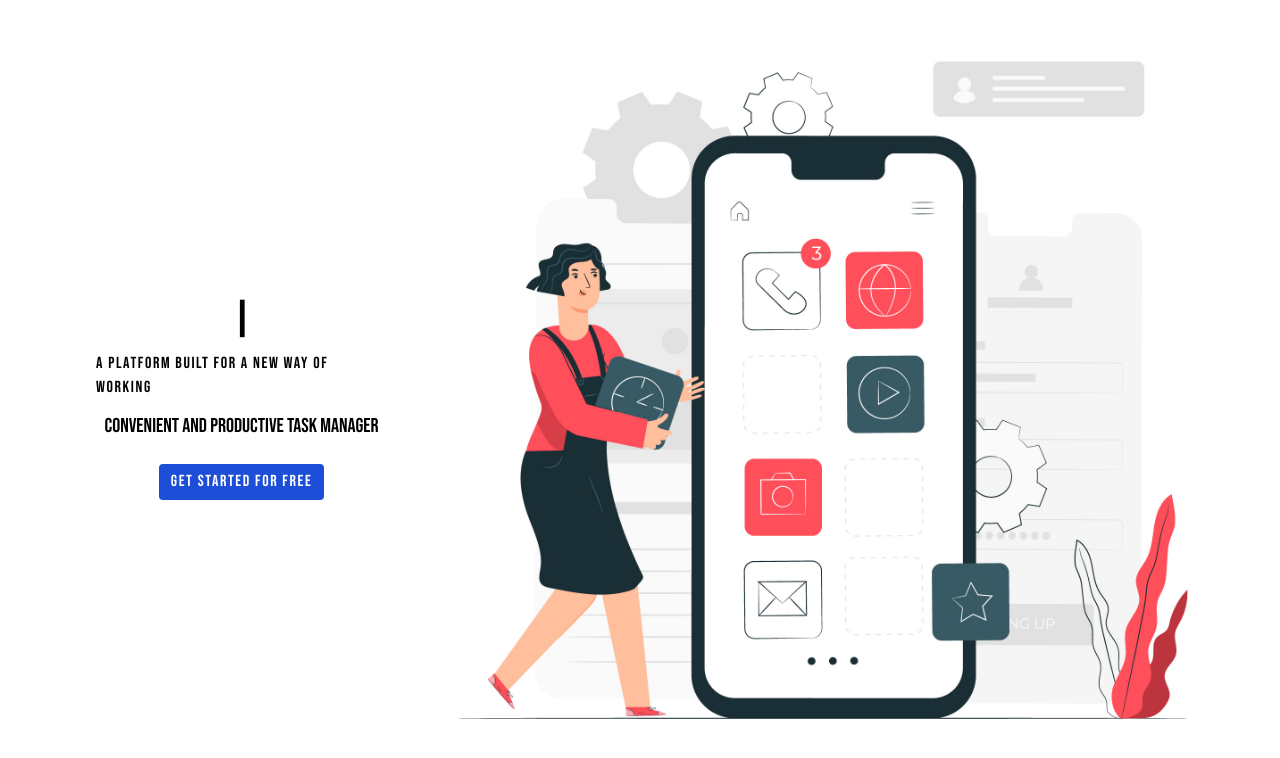
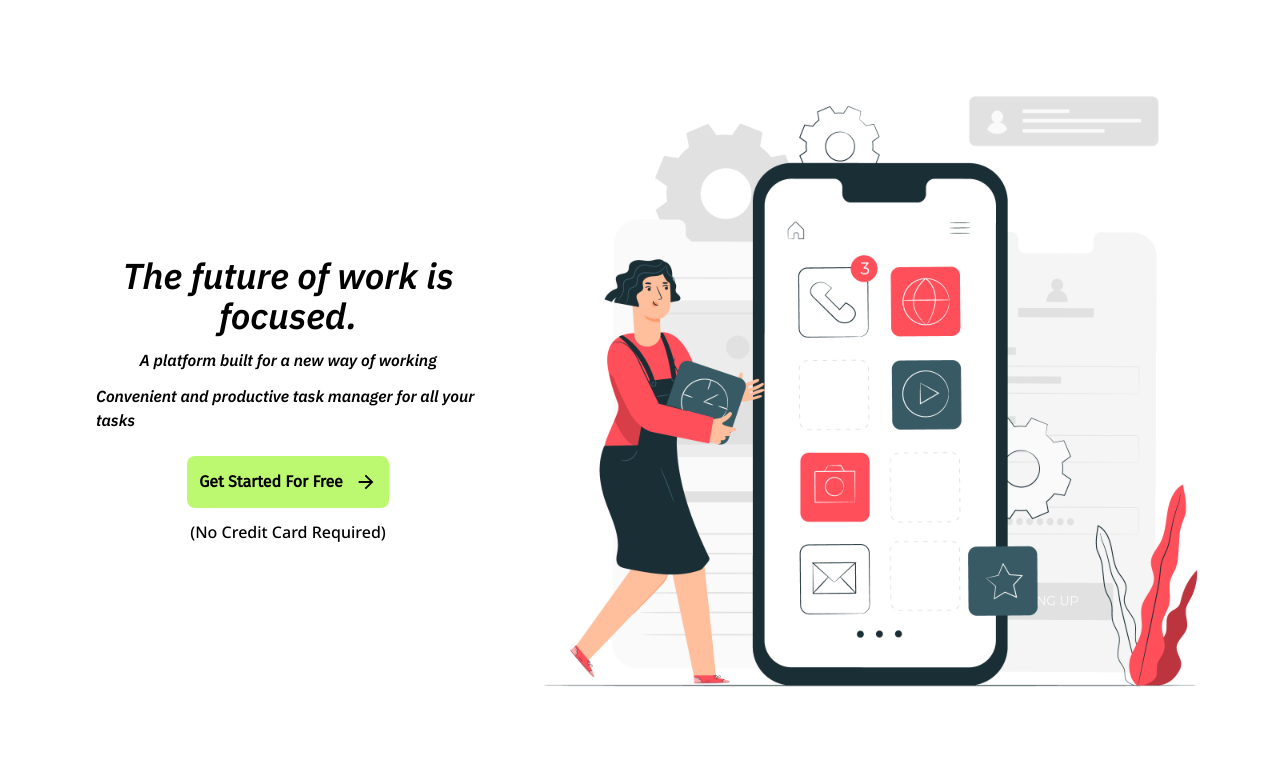
Before and after one commit to osama-hasan-khan/task-management-mern, a React (Vite) app in the folder frontend/: page / in a window 1280 px wide. Shown: the top 758 px of the page. Built offline with nearby package versions, Linux system fonts and the light colour scheme; a web font is replaced by a local one.

Commit message:
redesign homepage

```diff
--- a/frontend/index.html
+++ b/frontend/index.html
@@ -71,6 +71,20 @@
       href="https://fonts.googleapis.com/css2?family=Noto+Sans:wght@500&display=swap"
       rel="stylesheet"
     />
+
+    <link rel="preconnect" href="https://fonts.googleapis.com" />
+    <link rel="preconnect" href="https://fonts.gstatic.com" crossorigin />
+    <link
+      href="https://fonts.googleapis.com/css2?family=Open+Sans:ital,wght@1,600&display=swap"
+      rel="stylesheet"
+    />
+
+    <link rel="preconnect" href="https://fonts.googleapis.com" />
+    <link rel="preconnect" href="https://fonts.gstatic.com" crossorigin />
+    <link
+      href="https://fonts.googleapis.com/css2?family=IBM+Plex+Sans:ital,wght@1,600&display=swap"
+      rel="stylesheet"
+    />
     <meta name="viewport" content="width=device-width, initial-scale=1.0" />
 
     <title>LeafBoard Task Manager</title>
--- a/frontend/src/components/HomePage.jsx
+++ b/frontend/src/components/HomePage.jsx
@@ -1,27 +1,29 @@
 import React from "react";
 import { Link } from "react-router-dom";
-import ReactTyped from "react-typed";
 import myImage from "../assets/images/home.jpg";
+import { IoMdArrowForward } from "react-icons/io";
 
 const HomePage = () => {
   return (
     <div className="flex flex-row justify-between h-screen">
       <div className="flex flex-col gap-3 items-center justify-center pl-24">
-        <h1 className="font-extrabold font-myFont text-4xl">
-          <ReactTyped strings={["LeafBoard"]} typeSpeed={350} loop />
+        <h1 className="font-myFifteenthFont text-4xl text-center">
+          The future of work is focused.
         </h1>
-        <h5 className="font-myFont tracking-widest">
+        <h5 className="font-myFifteenthFont">
           A platform built for a new way of working
         </h5>
-        <h6 className="font-myFont text-xl">
-          Convenient and productive task manager
+        <h6 className="font-myFifteenthFont">
+          Convenient and productive task manager for all your tasks
         </h6>
         <Link
           to="/signup"
-          className="mt-3 px-3 py-1.5 bg-blue-700 text-white text-center rounded font-myFont tracking-widest"
+          className="mt-3 px-[12px] py-[14px] bg-[#bcf870] text-black text-center rounded-lg font-myEleventhFont font-bold flex items-center gap-3"
         >
           Get Started For Free
+          <IoMdArrowForward size={22} />
         </Link>
+        <p className="font-myFourteenthFont">(No Credit Card Required)</p>
       </div>
       <img
         src={myImage}
--- a/frontend/tailwind.config.js
+++ b/frontend/tailwind.config.js
@@ -16,6 +16,7 @@ export default {
       myEleventhFont: ["Fira Sans"],
       myTwelthFont: ["Inter"],
       myFourteenthFont: ["Noto Sans"],
+      myFifteenthFont: ["IBM Plex Sans"],
     },
 
     extend: {},
```
